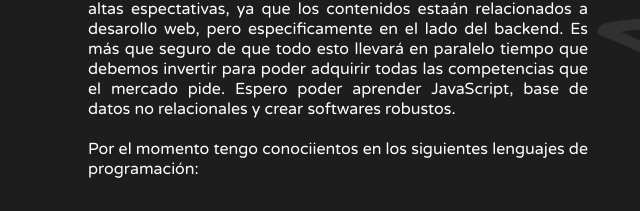
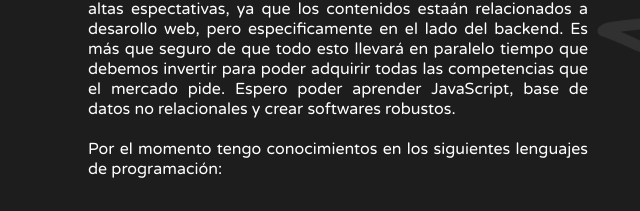
Before and after one commit to LaynezCoder/Lab, a plain HTML site: page about.html in a window 1280 px wide. Shown: the part 2542-2753 px from the top of the page, 12-652 px from the left. Drawn offline with Linux system fonts and the light colour scheme.

Commit message:
Modified files

```diff
--- a/about.html
+++ b/about.html
@@ -75,7 +75,7 @@
 
             </p>
             <br>
-            <p>Por el momento tengo conociientos en los siguientes lenguajes de programaci&oacute;n:</p>
+            <p>Por el momento tengo conocimientos en los siguientes lenguajes de programaci&oacute;n:</p>
             <br>
             <div class="lenguages">
 
```
